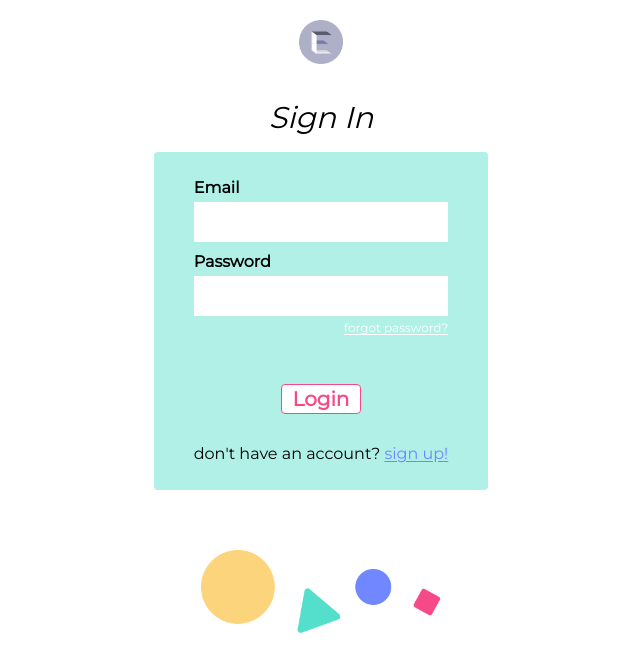
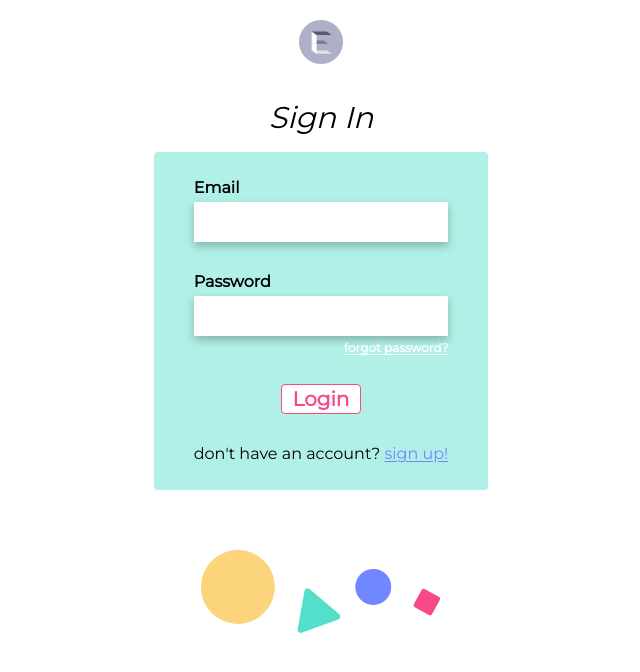
Before and after one commit to codersforcauses/elucidate, a Nuxt app in the folder client/: page /login-page in a window 1280 px wide. Shown: the top 672 px of the page, without its empty margins (319-959 px from the left). Built offline with nearby package versions, Linux system fonts and the light colour scheme.

Commit message:
Fix spacing & font weight of FormTextBox

```diff
--- a/client/components/form/FormTextBox.vue
+++ b/client/components/form/FormTextBox.vue
@@ -1,14 +1,14 @@
 <template>
-  <div class="flex flex-col mb-2">
-    <h2 class="font-bold mb-0.5">{{ header }}</h2>
-    <input :type="inputType" class="drop-shadow h-10 w-full" />
+  <div class="flex flex-col mb-7">
+    <h2 class="font-semibold mb-0.5">{{ header }}</h2>
+    <input :type="inputType" class="drop-shadow-md h-10 w-full" />
     <p v-if="subtext !== null && subtextLink === null">
       {{ subtext }}
     </p>
     <a
       v-else-if="subtextLink !== null"
       :href="subtextLink"
-      class="place-self-end text-xs text-white underline underline-offset-2 pb-10 pt-1"
+      class="place-self-end text-xs text-white font-semibold underline underline-offset-2 pt-1"
     >
       {{ subtext }}
     </a>
```
